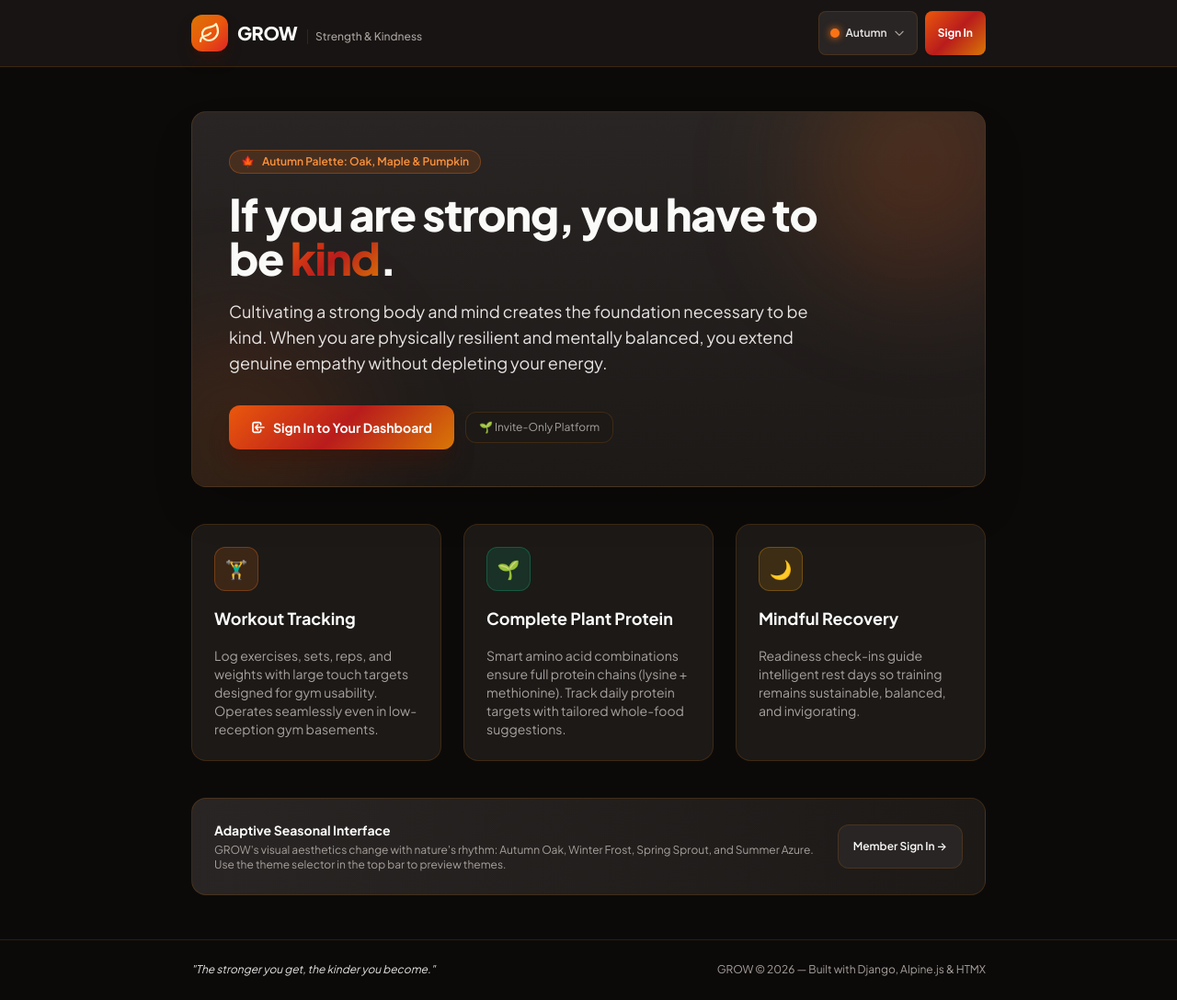
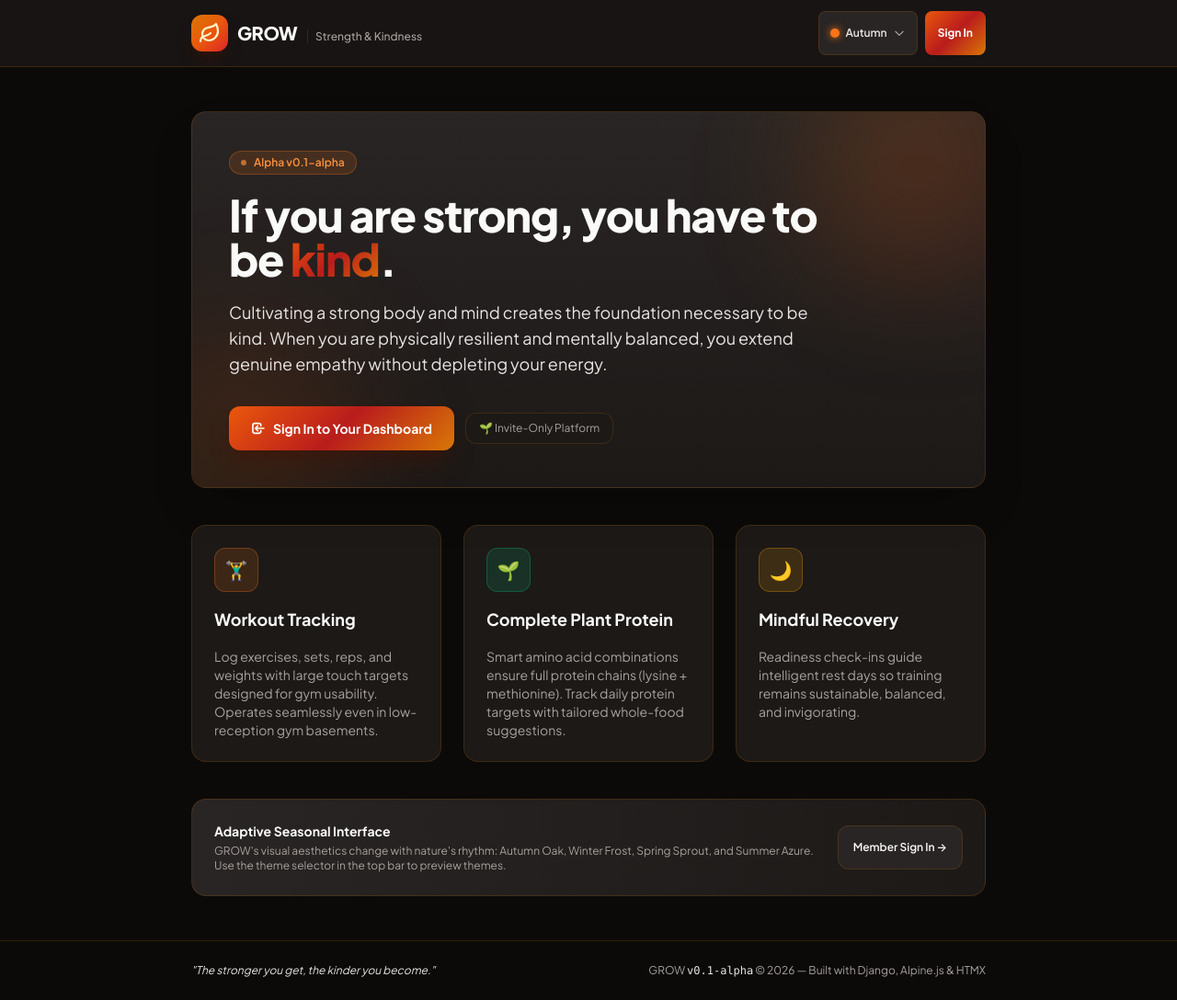
Before and after one commit to JoelLindberg/grow, a Django app: page / in a window 1280 px wide. Shown: the whole page at 92% size. Before the commit the page ends 1062 px from the top, so only its background shows below. Run offline with Django 5.2, Linux system fonts and the light colour scheme; parts of the project's set-up code (start-up, migrations or seed data) failed here and were passed over; some libraries are stand-ins or nearby versions.

Commit message:
Versioning introduced

```diff
--- a/config/__init__.py
+++ b/config/__init__.py
@@ -1,4 +1,6 @@
 import sys
+
+__version__ = "0.1-alpha"
 
 # Register PyMySQL as MySQLdb if the compiled C-extension (mysqlclient) is not installed.
 # This allows connecting to MariaDB 11.4 without requiring C build tools on macOS or restricted hosts.
--- /dev/null
+++ b/config/context_processors.py
@@ -0,0 +1,11 @@
+from config import __version__
+
+
+def project_version(request):
+    """
+    Expose the application version string to all templates.
+    """
+    return {
+        "APP_VERSION": f"v{__version__}",
+        "APP_VERSION_RAW": __version__,
+    }
--- a/config/settings.py
+++ b/config/settings.py
@@ -140,6 +140,7 @@ TEMPLATES = [
                 "django.template.context_processors.request",
                 "django.contrib.auth.context_processors.auth",
                 "django.contrib.messages.context_processors.messages",
+                "config.context_processors.project_version",
             ],
         },
     },
--- a/templates/base.html
+++ b/templates/base.html
@@ -158,7 +158,7 @@
     <footer class="mt-auto border-t border-[var(--border-subtle)] py-6 text-center text-xs text-[var(--text-muted)]">
         <div class="max-w-4xl mx-auto px-4 flex flex-col sm:flex-row items-center justify-between gap-3">
             <p class="italic text-[var(--text-secondary)]">"The stronger you get, the kinder you become."</p>
-            <p>GROW &copy; 2026 — Built with Django, Alpine.js &amp; HTMX</p>
+            <p>GROW <span class="text-[var(--text-secondary)] font-mono">{{ APP_VERSION }}</span> &copy; 2026 — Built with Django, Alpine.js &amp; HTMX</p>
         </div>
     </footer>
 
--- a/templates/index.html
+++ b/templates/index.html
@@ -19,8 +19,8 @@
         <div class="relative z-10 max-w-2xl space-y-5">
             <div
                 class="inline-flex items-center gap-2 px-3 py-1 rounded-full text-xs font-semibold bg-orange-500/15 text-orange-400 border border-orange-500/30">
-                <span>🍁</span>
-                <span>Autumn Palette: Oak, Maple &amp; Pumpkin</span>
+                <span class="w-1.5 h-1.5 rounded-full bg-orange-400 animate-pulse"></span>
+                <span>Alpha {{ APP_VERSION }}</span>
             </div>
 
             <h1 class="text-3xl sm:text-5xl font-extrabold tracking-tight text-[var(--text-primary)] leading-tight">
--- a/workouts/tests.py
+++ b/workouts/tests.py
@@ -37,7 +37,8 @@ class IndexPageTests(TestCase):
         self.assertIn("If you are strong, you have to be", content)
         self.assertIn("theme.css", content)
         self.assertIn("grow_season", content)
-        self.assertIn("Autumn Palette: Oak, Maple &amp; Pumpkin", content)
+        self.assertIn("Alpha", content)
+        self.assertIn("v0.1-alpha", content)
 
 
 class HomeExerciseDatabaseTests(TestCase):
```
Also changed, not shown: CHANGELOG.md (added).
